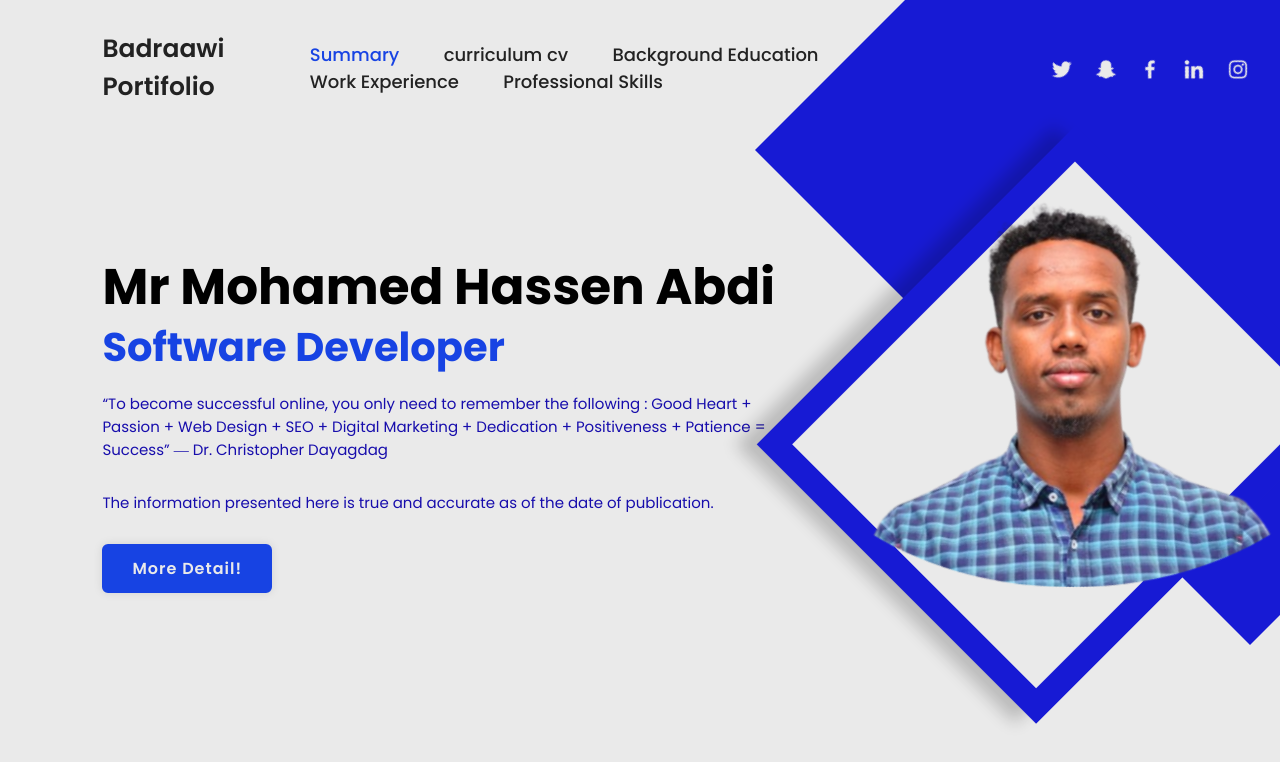
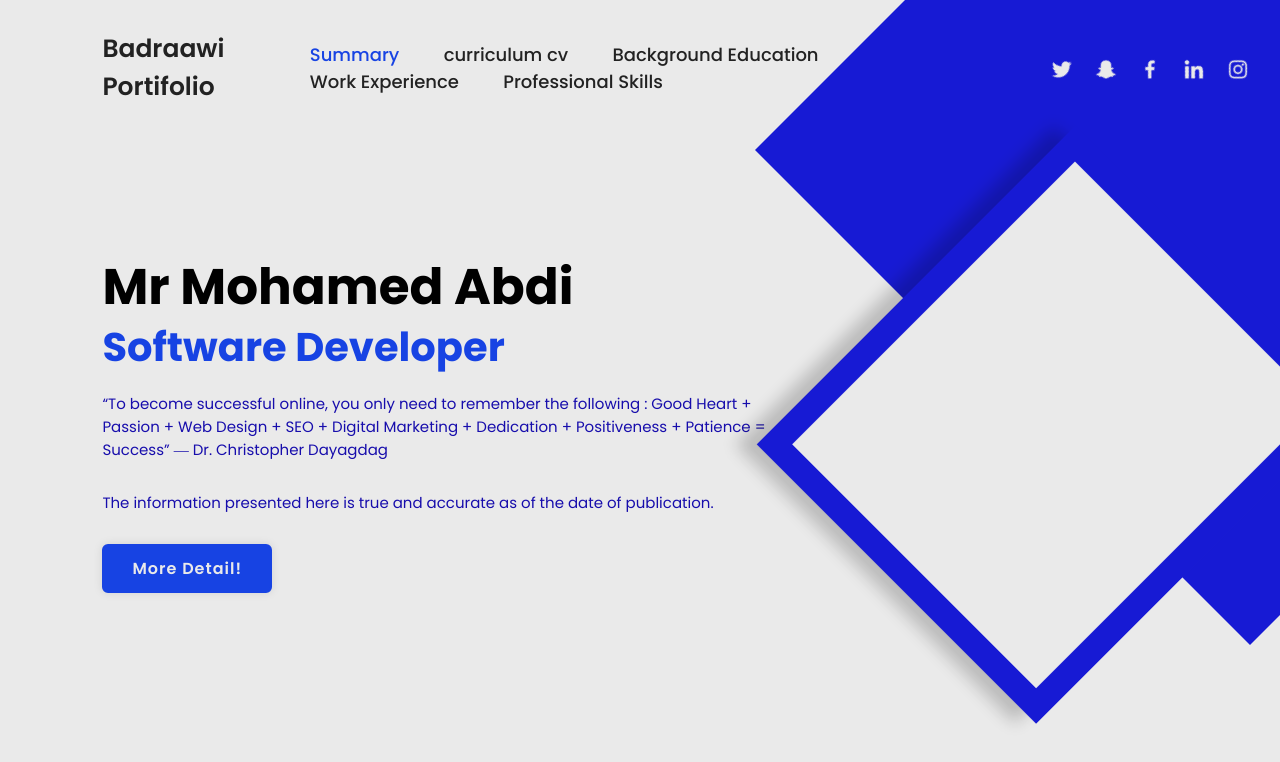
Before and after one commit to Mr-Badraawi/badraawi-Portfolio, a plain HTML site: page index.html in a window 1280 px wide. Drawn offline with nearby package versions, Linux system fonts and the light colour scheme.

Commit message:
index.html

```diff
--- a/index.html
+++ b/index.html
@@ -33,7 +33,7 @@
 
     <section class="home">
         <div class="home-content">
-            <h1>Mr Mohamed Hassen Abdi</h1>
+            <h1>Mr Mohamed Abdi</h1>
             <h3>Software Developer</h3>
             <p>“To become successful online, you only need to remember
                 the following : Good Heart + Passion + Web Design + SEO +
@@ -48,7 +48,7 @@
 
         <div class="home-img">
             <div class="rhombus">
-                <img src="badraawi.png" alt="">
+                <img src="#" alt="">
             </div>
         </div>
         <div class="rhombus2"></div>
```
